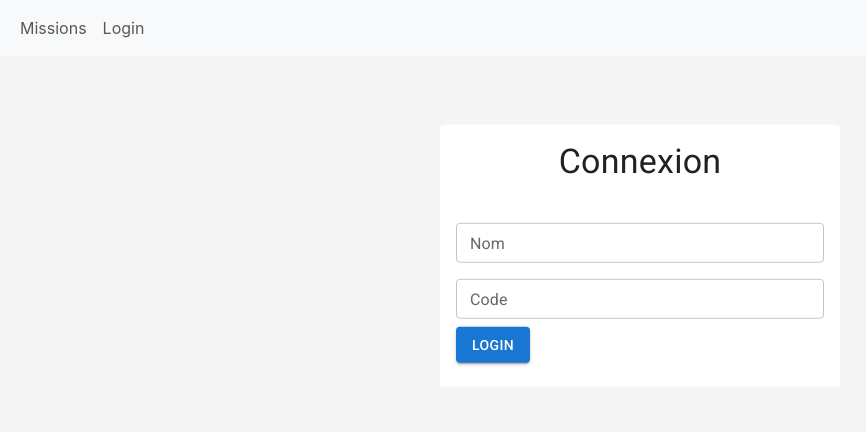
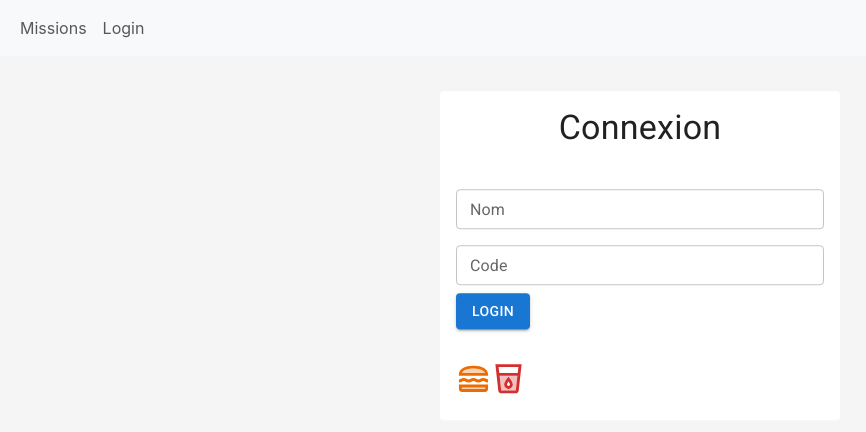
Before and after one commit to AlexandreDelesse/us-web-mobile, a React (Create React App) app: page /#/login in a window 1280 px wide. Shown: the top 432 px of the page, without its empty margins (0-866 px from the left). Built offline with nearby package versions, Linux system fonts and the light colour scheme; no server answers; the HTML template or start-up script is replaced by a standard one.

Commit message:
ajout d'icons sur la page login

```diff
--- a/src/Presenter/page/UserLogin/UserLoginView.tsx
+++ b/src/Presenter/page/UserLogin/UserLoginView.tsx
@@ -1,8 +1,17 @@
-import { Button, Card, CardContent, Typography } from "@mui/material";
+import {
+  Box,
+  Button,
+  Card,
+  CardContent,
+  Icon,
+  Typography,
+} from "@mui/material";
 import UserLoginViewModel from "./UserLoginViewModel";
 import OutlinedTextField from "../../components/OutlinedTextField/OutlinedTextField";
 import ErrorHandler from "../../components/ErrorHandler/ErrorHandler";
-
+import LunchDiningTwoToneIcon from "@mui/icons-material/LunchDiningTwoTone";
+import Person2TwoToneIcon from "@mui/icons-material/Person2TwoTone";
+import LocalDrinkTwoToneIcon from "@mui/icons-material/LocalDrinkTwoTone";
 export default function UserLoginView() {
   const { code, name, setCode, setName, submit, isPending, error } =
     UserLoginViewModel();
@@ -44,6 +53,11 @@ export default function UserLoginView() {
         </Button>
 
         <ErrorHandler error={error} />
+
+        <Box sx={{ mt: 4 }}>
+          <LunchDiningTwoToneIcon color="warning" fontSize="large" />
+          <LocalDrinkTwoToneIcon color="error" fontSize="large" />
+        </Box>
       </CardContent>
     </Card>
   );
```
Also changed, not shown: 2 other files (tests, documents, lock files or other folders).
